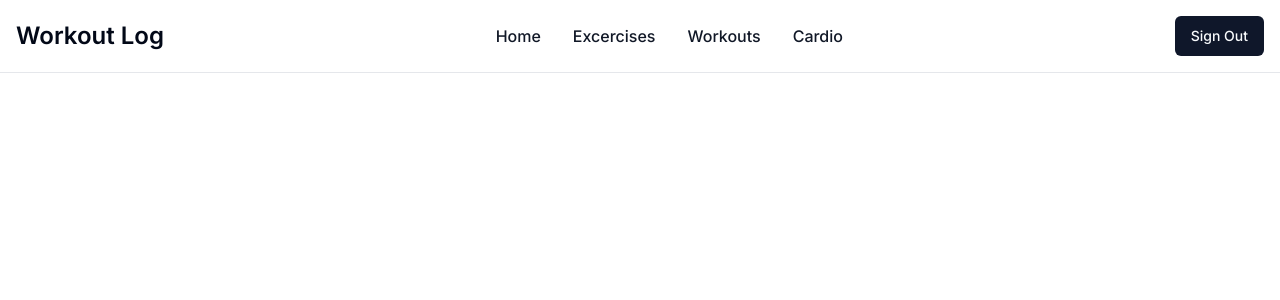
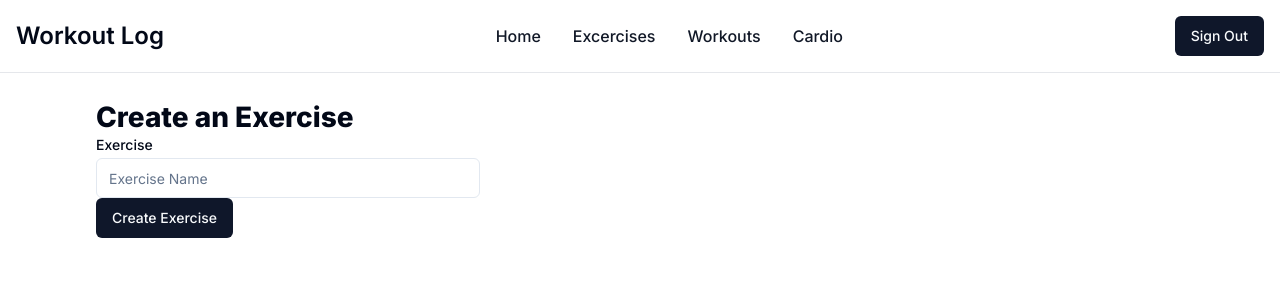
Before and after one commit to Elaminebendaas/my-workout-log, a Next.js app: page /exercises/create in a window 1280 px wide. Shown: the top 300 px of the page. Built offline with nearby package versions, Linux system fonts and the light colour scheme; no server answers; sample sign-in values are in the browser's storage.

Commit message:
Changes nigga

```diff
--- /dev/null
+++ b/app/exercises/create/createexe.module.css
@@ -0,0 +1,12 @@
+.header {
+    font-weight: 800;
+    font-size: 28px;
+}
+
+.form {
+    display: block;
+    justify-content: center;
+    align-items: left;
+    flex-direction: column;
+
+}
--- a/app/exercises/create/page.tsx
+++ b/app/exercises/create/page.tsx
@@ -1,22 +1,41 @@
 "use client"
-
+import style from './createexe.module.css'
+import { redirect } from 'next/navigation'
 import { useSession } from "next-auth/react"
-import { useRouter } from "next/navigation"
+import { Input } from "@/components/ui/input"
+import { Label } from "@/components/ui/label"
+import { Button } from "@/components/ui/button"
 
 export default function Create(){
 
     const { data: session, status } = useSession()
-    const router = useRouter()
 
     if (status === "loading") {
       return <p>Loading...</p>
     }
     if (status === "unauthenticated") {
-        router.push('/')
+        redirect('/')
     }
     return(<>
 
 
+    <div>
+      <h1 className={style.header}>Create an Exercise</h1>
+
+      <form className={style.form}>
+        <div className="grid w-full max-w-sm items-center gap-1.5">
+          <Label htmlFor="exercise">Exercise</Label>
+          <Input type="text" id="exercise" placeholder="Exercise Name" />
+        </div>
+
+        <Button>Create Exercise</Button>
+
+
+      </form>
+
+
+    </div>
+
 
     </>)
 }
--- a/app/exercises/page.tsx
+++ b/app/exercises/page.tsx
@@ -3,20 +3,20 @@
 import { Button } from "@/components/ui/button"
 import Link from 'next/link'
 import { Plus } from "lucide-react"
+import { redirect } from "next/navigation"
 import { Separator } from "@/components/ui/separator"
 import { useSession } from "next-auth/react"
-import { useRouter } from "next/navigation"
+
 import ExcerciseContainer from "../components/ExercisesComponents/ExerciseContainer"
 export default function Exercises(){
 
     const { data: session, status } = useSession()
-    const router = useRouter()
 
     if (status === "loading") {
       return <p>Loading...</p>
     }
     if (status === "unauthenticated") {
-        router.push('/')
+        redirect('/')
     }
     return(
     <>
--- a/app/home/page.tsx
+++ b/app/home/page.tsx
@@ -2,19 +2,19 @@
 
 import { useSession } from "next-auth/react"
 import Image from "next/image";
-import { useRouter } from "next/navigation"
+import { redirect } from "next/navigation"
 
 
 export default function Home(){
     const {data, status} = useSession();
-    const router = useRouter()
+
 
     if(status === "loading"){
         return(<>
         <h1>Loading....</h1>
             </>)
     }else if(status === 'unauthenticated'){
-        router.push('/')
+        redirect('/')
     }
 
 
--- /dev/null
+++ b/components/ui/input.tsx
@@ -0,0 +1,25 @@
+import * as React from "react"
+
+import { cn } from "@/lib/utils"
+
+export interface InputProps
+  extends React.InputHTMLAttributes<HTMLInputElement> {}
+
+const Input = React.forwardRef<HTMLInputElement, InputProps>(
+  ({ className, type, ...props }, ref) => {
+    return (
+      <input
+        type={type}
+        className={cn(
+          "flex h-10 w-full rounded-md border border-input bg-background px-3 py-2 text-sm ring-offset-background file:border-0 file:bg-transparent file:text-sm file:font-medium placeholder:text-muted-foreground focus-visible:outline-none focus-visible:ring-2 focus-visible:ring-ring focus-visible:ring-offset-2 disabled:cursor-not-allowed disabled:opacity-50",
+          className
+        )}
+        ref={ref}
+        {...props}
+      />
+    )
+  }
+)
+Input.displayName = "Input"
+
+export { Input }
--- /dev/null
+++ b/components/ui/label.tsx
@@ -0,0 +1,24 @@
+import * as React from "react"
+import * as LabelPrimitive from "@radix-ui/react-label"
+import { cva, type VariantProps } from "class-variance-authority"
+
+import { cn } from "@/lib/utils"
+
+const labelVariants = cva(
+  "text-sm font-medium leading-none peer-disabled:cursor-not-allowed peer-disabled:opacity-70"
+)
+
+const Label = React.forwardRef<
+  React.ElementRef<typeof LabelPrimitive.Root>,
+  React.ComponentPropsWithoutRef<typeof LabelPrimitive.Root> &
+    VariantProps<typeof labelVariants>
+>(({ className, ...props }, ref) => (
+  <LabelPrimitive.Root
+    ref={ref}
+    className={cn(labelVariants(), className)}
+    {...props}
+  />
+))
+Label.displayName = LabelPrimitive.Root.displayName
+
+export { Label }
--- a/package.json
+++ b/package.json
@@ -10,6 +10,7 @@
   },
   "dependencies": {
     "@prisma/client": "^5.4.2",
+    "@radix-ui/react-label": "^2.0.2",
     "@radix-ui/react-separator": "^1.0.3",
     "@radix-ui/react-slot": "^1.0.2",
     "class-variance-authority": "^0.7.0",
```
Also changed, not shown: 2 other files (tests, documents, lock files or other folders).
